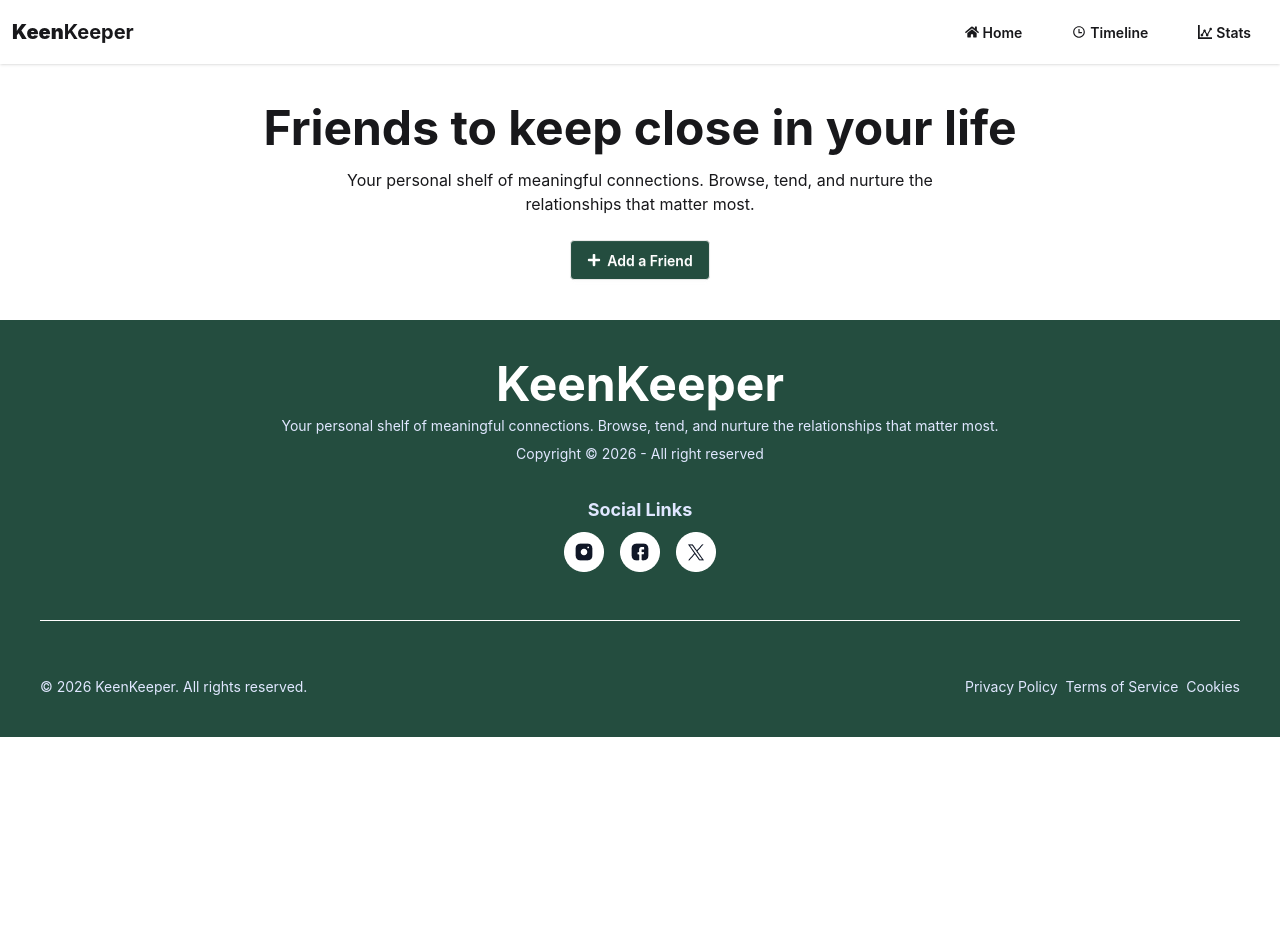
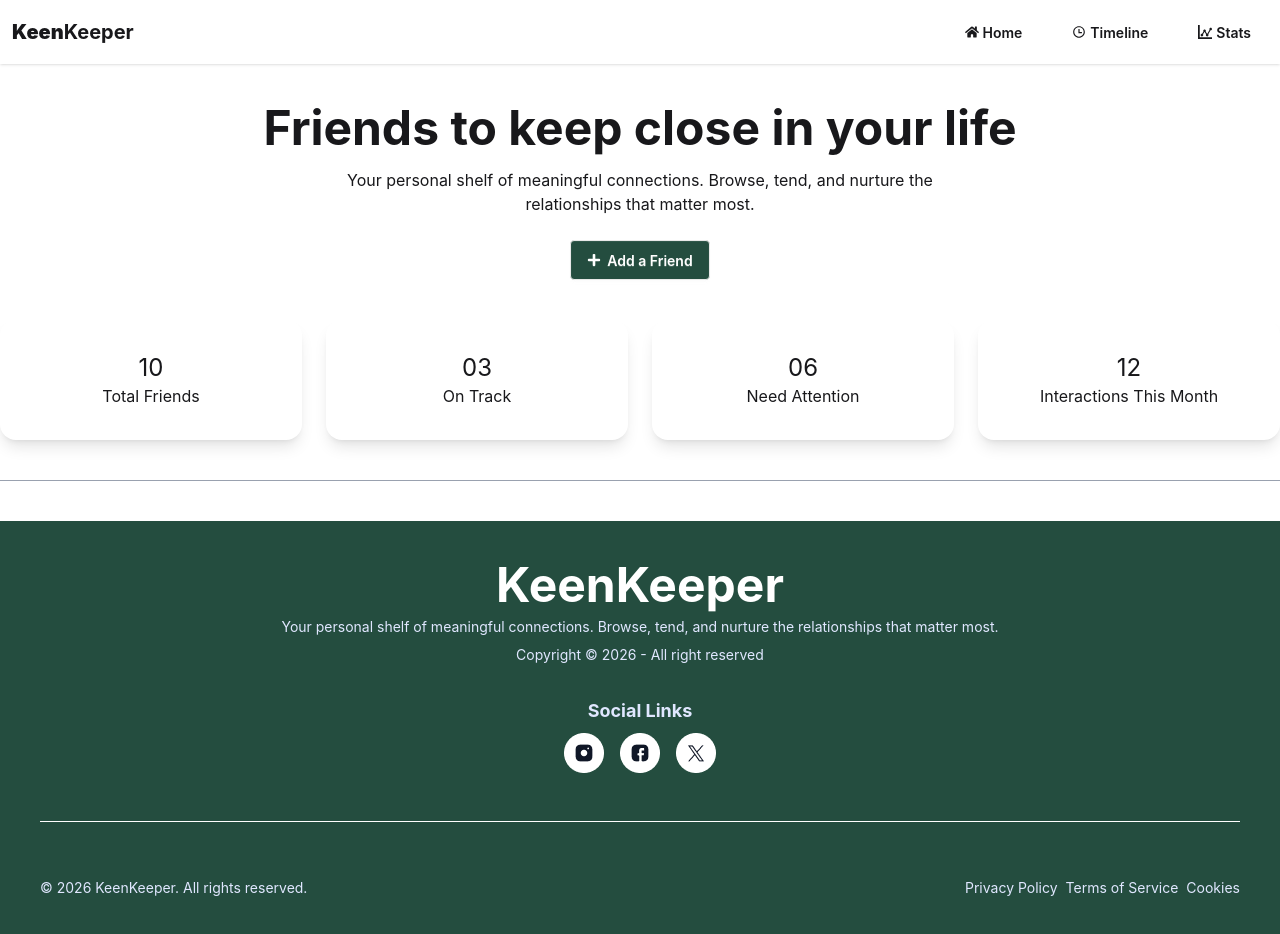
Before and after one commit to sheikhzim2004-del/a7-keen-keeper, a React (Vite) app: page / in a window 1280 px wide. Shown: the top 934 px of the page. Before the commit the page ends 800 px from the top, so only its background shows below. Built offline with nearby package versions, Linux system fonts and the light colour scheme.

Commit message:
quickshare section complete

```diff
--- a/src/components/quickstate/QuickState.jsx
+++ b/src/components/quickstate/QuickState.jsx
@@ -1,10 +1,17 @@
 import React from 'react';
 
 const QuickState = () => {
-    return (
+    return (<>
+        <div className='flex justify-between text-center my-10 container mx-auto gap-6'>
+            <div className='p-8 shadow-lg rounded-2xl w-full'><h5 className='text-2xl'>10</h5><p>Total Friends</p></div>
+            <div className='p-8  shadow-lg rounded-2xl w-full'><h5 className='text-2xl'>03</h5><p>On Track</p></div>
+            <div className='p-8  shadow-lg rounded-2xl w-full'><h5 className='text-2xl'>06</h5><p>Need Attention</p></div>
+            <div className='p-8  shadow-lg rounded-2xl w-full'><h5 className='text-2xl'>12</h5><p>Interactions This Month</p></div>
+        </div>
         <div>
-
+            <hr className="w-full h-[1px] bg-gray-400 border-none my-4 container mx-auto mb-10" />
         </div>
+    </>
     );
 };
 
--- a/src/pages/homepage/Homepage.jsx
+++ b/src/pages/homepage/Homepage.jsx
@@ -1,10 +1,12 @@
 import React from 'react';
 import Hero from '../../components/hero/Hero';
+import QuickState from '../../components/quickstate/QuickState';
 
 const Homepage = () => {
   return (
     <div>
       <Hero></Hero>
+      <QuickState></QuickState>
     </div>
   );
 };
```
